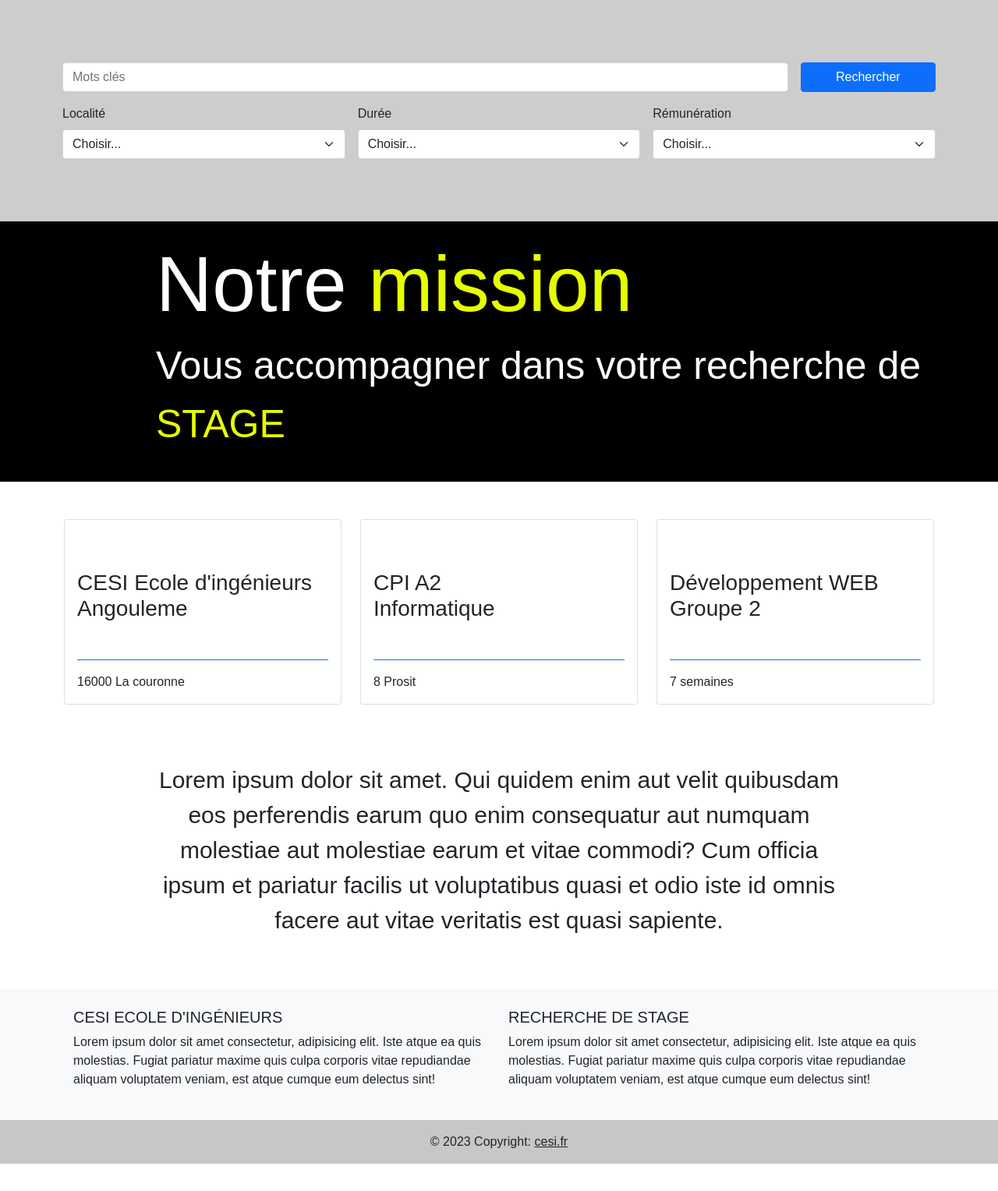
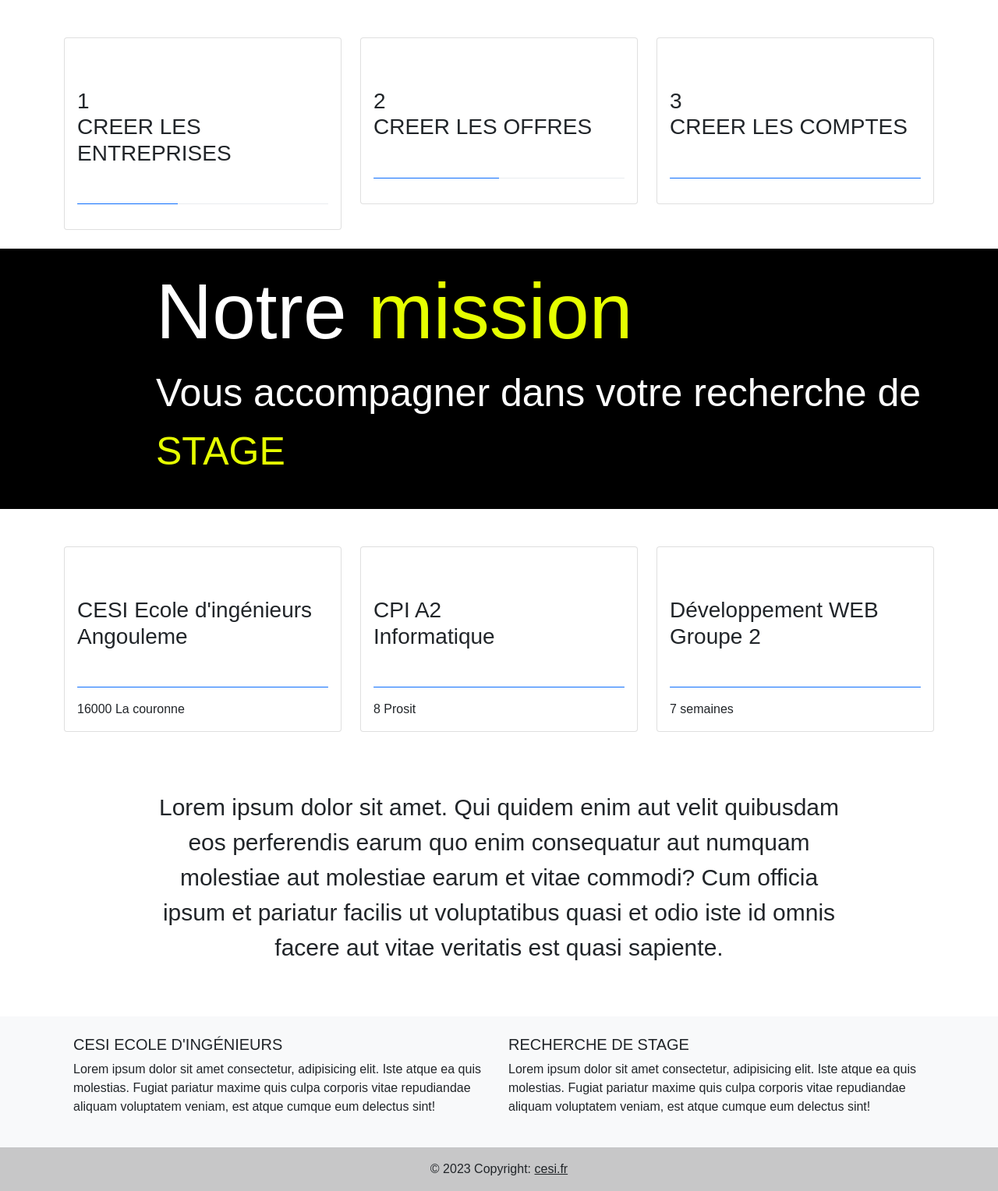
Before and after one commit to Pokecreatorfr/projet-web, a PHP site: page /layouts/homePage.php in a window 1280 px wide. Shown: the part 85-1613 px from the top of the page at 78% size. Before the commit the page ends 1578 px from the top, so only its background shows below. Run offline with PHP 8.4, Linux system fonts and the light colour scheme; the visitor is signed in with stand-in values (Sample User, id 1); some web fonts are replaced.

Commit message:
homepage

```diff
--- a/site/layouts/homePage.php
+++ b/site/layouts/homePage.php
@@ -71,7 +71,66 @@ if (!isset($_SESSION["loggedin"]) || $_SESSION["loggedin"] !== true) {
                   </div>
             </nav>
       </div>
-      <div class="search-form">
+      <?php
+
+if (($_SESSION["id"]) === 1 || $_SESSION["id"] === 4) {
+
+?>
+      <div class="container mt-5 mb-3">
+            <div class="row">
+                  <div class="col-md-4">
+                        <div class="card p-3 mb-2">
+                              <div class="mt-5">
+                                    <h3 class="heading">1<br>CREER LES ENTREPRISES</h3>
+                                    <div class="mt-5">
+                                          <div class="progress" role="progressbar" aria-label="Example 1px high"
+                                                aria-valuenow="25" aria-valuemin="0" aria-valuemax="100"
+                                                style="height: 1px">
+                                                <div class="progress-bar" style="width: 40%"></div>
+                                          </div>
+                                          <div class="mt-3"> <span class="text1"></span>
+                                          </div>
+                                    </div>
+                              </div>
+                        </div>
+                  </div>
+                  <div class="col-md-4">
+                        <div class="card p-3 mb-2">
+                              <div class="mt-5">
+                                    <h3 class="heading">2<br>CREER LES OFFRES</h3>
+                                    <div class="mt-5">
+                                          <div class="progress" role="progressbar" aria-label="Example 1px high"
+                                                aria-valuenow="25" aria-valuemin="0" aria-valuemax="100"
+                                                style="height: 1px">
+                                                <div class="progress-bar" style="width: 50%"></div>
+                                          </div>
+                                          <div class="mt-3"> <span class="text1"></span>
+                                          </div>
+                                    </div>
+                              </div>
+                        </div>
+                  </div>
+                  <div class="col-md-4">
+                        <div class="card p-3 mb-2">
+                              <div class="mt-5">
+                                    <h3 class="heading">3<br>CREER LES COMPTES</h3>
+                                    <div class="mt-5">
+                                          <div class="progress" role="progressbar" aria-label="Example 1px high"
+                                                aria-valuenow="25" aria-valuemin="0" aria-valuemax="100"
+                                                style="height: 1px">
+                                                <div class="progress-bar" style="width: 100%"></div>
+                                          </div>
+                                          <div class="mt-3"> <span class="text1"></span>
+                                          </div>
+                                    </div>
+                              </div>
+                        </div>
+                  </div>
+            </div>
+      </div>
+      <?php }
+      ?>
+      <!-- <div class="search-form">
             <form class="row g-3">
                   <div class="col-md-10">
                         <input type="text" class="form-control" id="" placeholder="Mots clés">
@@ -101,7 +160,7 @@ if (!isset($_SESSION["loggedin"]) || $_SESSION["loggedin"] !== true) {
                         </select>
                   </div>
             </form>
-      </div>
+            </div> -->
 
       <?php
       include 'home.php';
```
